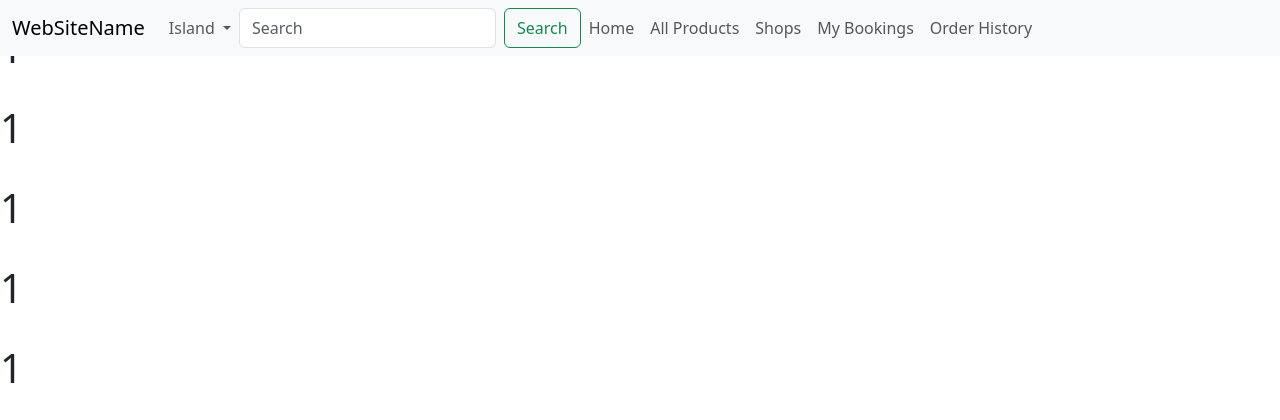
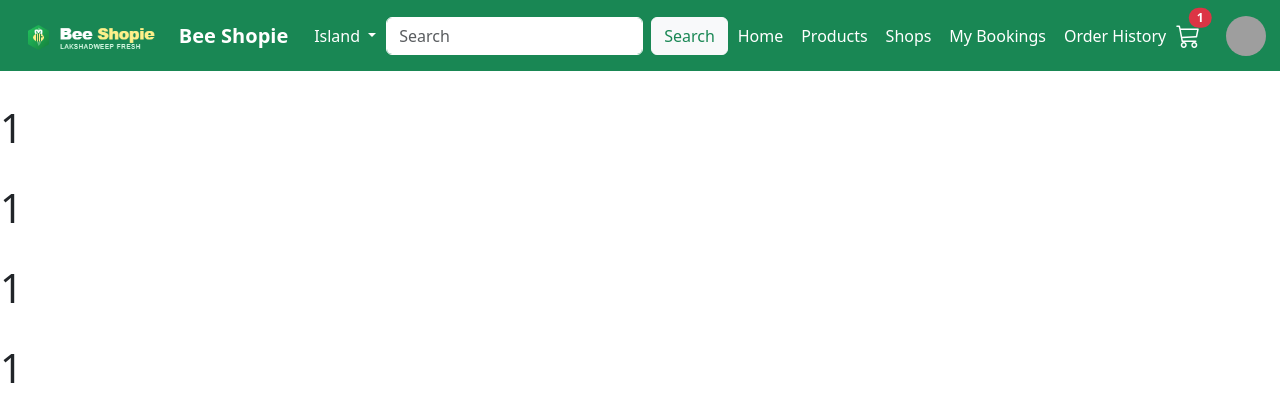
Before and after one commit to arif-kdt/Bee_Shopping, a Django app: template templates/core/home.html in a window 1280 px wide. Shown: the top 420 px of the page. Run offline with Django 5.2, Linux system fonts and the light colour scheme; the template is opened without the code that fills it: most values are stand-ins (such as "Sample title", 1, 10 or a date in 2020); grey boxes are pictures that could not be loaded.

Commit message:
completed customer navbar design

```diff
--- a/apps/seller/models.py
+++ b/apps/seller/models.py
@@ -14,9 +14,9 @@ class Product(models.Model):
 
     seller = models.ForeignKey(User, on_delete=models.CASCADE)
     grocery = models.ForeignKey(Grocery, on_delete=models.SET_NULL, null=True)
-    local_name = models.CharField(max_length=100, blank=True, unique=True)
+    local_name = models.CharField(max_length=100, blank=True)
     stock = models.PositiveBigIntegerField()
-    quantity = models.CharField(choices= UNIT_CHOICE, default='250G')
+    quantity = models.CharField(max_length=10, choices= UNIT_CHOICE, default='250G')
     count = models.PositiveBigIntegerField(default=0)
     price = models.DecimalField(max_digits=6, decimal_places=2)
 
@@ -26,7 +26,7 @@ class Product(models.Model):
     updated_at = models.DateTimeField(auto_now=True)
 
     def __str__(self):
-        return self.grocery.name
+        return self.grocery.name if self.grocery else "Unknown Product"
 
 
 
--- a/config/settings.py
+++ b/config/settings.py
@@ -120,9 +120,10 @@ USE_TZ = True
 # Static files (CSS, JavaScript, Images)
 # https://docs.djangoproject.com/en/6.1/howto/static-files/
 
+
+STATIC_ROOT = BASE_DIR/'staticfiles'
 STATIC_URL = 'static/'
-STATIC_ROOT = BASE_DIR/'staticfiles'
-SATICFILES_DIRS = [BASE_DIR/'static']
+STATICFILES_DIRS = [BASE_DIR/'static']
 
 MEDIA_URL = 'media/'
 MEDIA_ROOT = BASE_DIR/'media'
--- a/templates/core/base.html
+++ b/templates/core/base.html
@@ -9,6 +9,9 @@
     <link href="https://cdn.jsdelivr.net/npm/bootstrap@5.3.8/dist/css/bootstrap.min.css" rel="stylesheet"
         integrity="sha384-sRIl4kxILFvY47J16cr9ZwB07vP4J8+LH7qKQnuqkuIAvNWLzeN8tE5YBujZqJLB" crossorigin="anonymous">
 
+
+    <!-- Icons -->
+    <link rel="stylesheet" href="https://cdn.jsdelivr.net/npm/bootstrap-icons@1.13.1/font/bootstrap-icons.min.css">
 
     <!-- CSS -->
 
@@ -25,53 +28,96 @@
 </head>
 
 <body>
-    <nav class="navbar navbar-expand-lg bg-body-tertiary fixed-top">
+    <nav class="navbar navbar-expand-lg bg-success fixed-top text">
         <div class="container-fluid">
-            <div class="navbar-header">
-                <a class="navbar-brand" href="#">WebSiteName</a>
-            </div>
+            <a class="navbar-brand d-flex  text-white align-items-center fw-bold" href="#">
+                <img src="{% static 'images/navLogo.png' %}" alt="Bee Shop" height="45" class="me-2">
+
+                <span>Bee Shopie</span>
+            </a>
             <button class="navbar-toggler" type="button" data-bs-toggle="collapse"
                 data-bs-target="#navbarSupportedContent" aria-controls="navbarSupportedContent" aria-expanded="false"
                 aria-label="Toggle navigation">
                 <span class="navbar-toggler-icon"></span>
             </button>
             <div class="collapse navbar-collapse" id="navbarSupportedContent">
-                <ul class="navbar-nav me-auto mb-2 mb-lg-0">
+                <ul class="navbar-nav flex-grow-1 justify-content-evenly align-items-center">
                     <li class="nav-item dropdown">
-                        <a class="nav-link dropdown-toggle" href="#" role="button" data-bs-toggle="dropdown"
+                        <a class="nav-link dropdown-toggle text-white" href="#" role="button" data-bs-toggle="dropdown"
                             aria-expanded="false">
                             Island
                         </a>
                         <ul class="dropdown-menu">
                             {% for i in islands %}
-                            <li><a class="dropdown-item" href="#">Action</a></li>
-                            <li><a class="dropdown-item" href="#">Another action</a></li>
+                            <li> <a class="dropdown-item" href="#"> {{ i.name }} </a> </li>
+                            {% empty %}
+                            <li> <span class="dropdown-item-text"> No island</span> </li>
                             {% endfor %}
                         </ul>
                     </li>
                     <form class="d-flex" role="search">
-                        <input class="form-control me-2" type="search" placeholder="Search" aria-label="Search" />
-                        <button class="btn btn-outline-success" type="submit">Search</button>
+                        <input class="form-control me-2 text-success border-white" type="search" placeholder="Search"
+                            aria-label="Search" />
+                        <button class="btn btn-light text-success" type="submit">Search</button>
                     </form>
                     <li class="nav-item">
-                        <a class="nav-link" href="#">Home</a>
+                        <a class="nav-link text-white" href="#">Home</a>
                     </li>
 
                     <li class="nav-item">
-                        <a class="nav-link" href="#">All Products</a>
+                        <a class="nav-link text-white" href="#">Products</a>
                     </li>
 
                     <li class="nav-item">
-                        <a class="nav-link" href="#">Shops</a>
+                        <a class="nav-link text-white" href="#">Shops</a>
                     </li>
 
                     <li class="nav-item">
-                        <a class="nav-link" href="#">My Bookings</a>
+                        <a class="nav-link text-white" href="#">My Bookings</a>
                     </li>
 
                     <li class="nav-item">
-                        <a class="nav-link" href="#">Order History</a>
+                        <a class="nav-link text-white" href="#">Order History</a>
                     </li>
+
+                    <!-- Cart -->
+                    <a href="#" class="position-relative text-white text-decoration-none me-4">
+
+                        <i class="bi bi-cart3 fs-4"></i>
+
+                        <span class="position-absolute top-0 start-100 translate-middle
+                 badge rounded-pill bg-danger">
+                            {{ cart_count }}
+                        </span>
+
+                    </a>
+
+                    <!-- Profile Dropdown -->
+                    <div class="dropdown">
+
+                        <a href="#" class="d-flex align-items-center text-decoration-none" data-bs-toggle="dropdown"
+                            aria-expanded="false">
+
+                            <img src="{% static 'images/profile.png' %}" alt="Profile" width="40" height="40"
+                                class="rounded-circle">
+                        </a>
+
+                        <ul class="dropdown-menu dropdown-menu-end">
+
+                            <li>
+                                <a class="dropdown-item fw-bold" href="#">
+                                    Profile
+                                </a>
+                            </li>
+
+                            <li>
+                                <a class="dropdown-item fw-bold" href="#">
+                                    Logout
+                                </a>
+                            </li>
+
+                        </ul>
+                    </div>
 
                 </ul>
 
```
Also changed, not shown: apps/core/transilator.py (added, +12 -0 lines), apps/seller/admin.py (+11 -1 lines), requirements.txt (added, +27 -0 lines), apps/seller/migrations/0004_alter_product_local_name_alter_product_quantity_and_more.py (added), static/images/navLogo.png (added).
